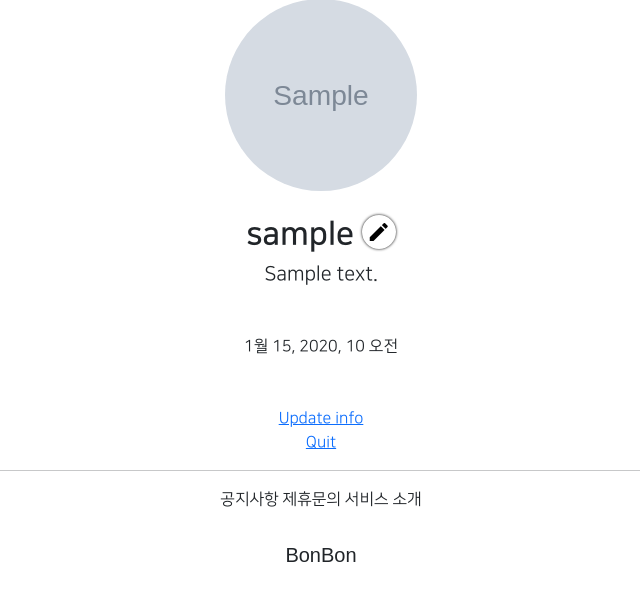
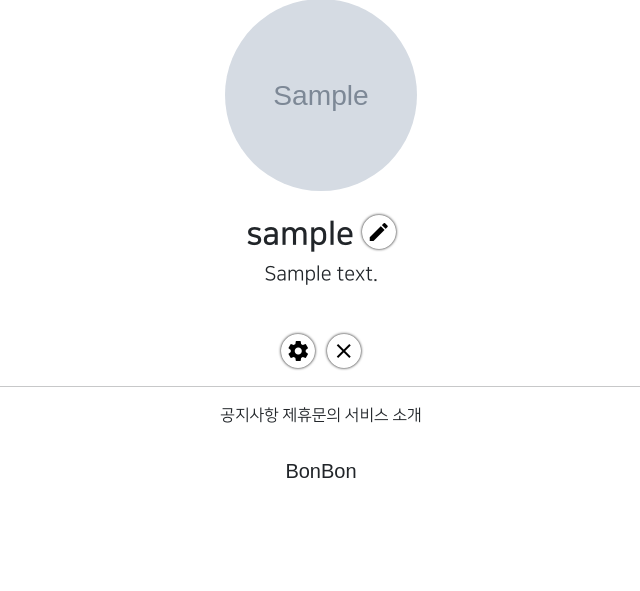
Before and after one commit to kyeongseoJ/GIS-1ban-ks, a Django app: page /accounts/detail/1 in a window 1280 px wide. Shown: the part 242-833 px from the top of the page, without its empty margins (319-959 px from the left). After the commit the page ends 720 px from the top, so only its background shows below. Run offline with Django 3.2, Linux system fonts and the light colour scheme; a user stored in the database is signed in; tables that the repository leaves empty hold one stand-in row (values such as "Sample post"); grey boxes marked "Sample" are stand-in pictures; parts of the project's set-up code (start-up, migrations or seed data) failed here and were passed over; some libraries are stand-ins or nearby versions; some web fonts are replaced.

Commit message:
7/29 1ban class commit_2

```diff
--- a/accountapp/templates/accountapp/detail.html
+++ b/accountapp/templates/accountapp/detail.html
@@ -27,18 +27,18 @@
            </h2>
            {% endif %}
        </div>
-        <div class="m-5">
-          {{ target_user.date_joined }}
-       </div>
+{#        <div class="m-5">#}
+{#          {{ target_user.date_joined }}#}
+{#       </div>#}
         {% if user == target_user %}
         <div>
-            <a href="{% url 'accountapp:update' pk=target_user.pk %}">
-                 Update info
+            <a href="{% url 'accountapp:update' pk=target_user.pk %}"
+            class="material-icons round_button mx-1 ">
+                 settings
             </a>
-        </div>
-        <div>
-            <a href="{% url 'accountapp:delete' pk=target_user.pk %}">
-                 Quit
+            <a href="{% url 'accountapp:delete' pk=target_user.pk %}"
+            class="material-icons round_button mx-1 ">
+                 close
             </a>
         </div>
         {% endif %}
```
